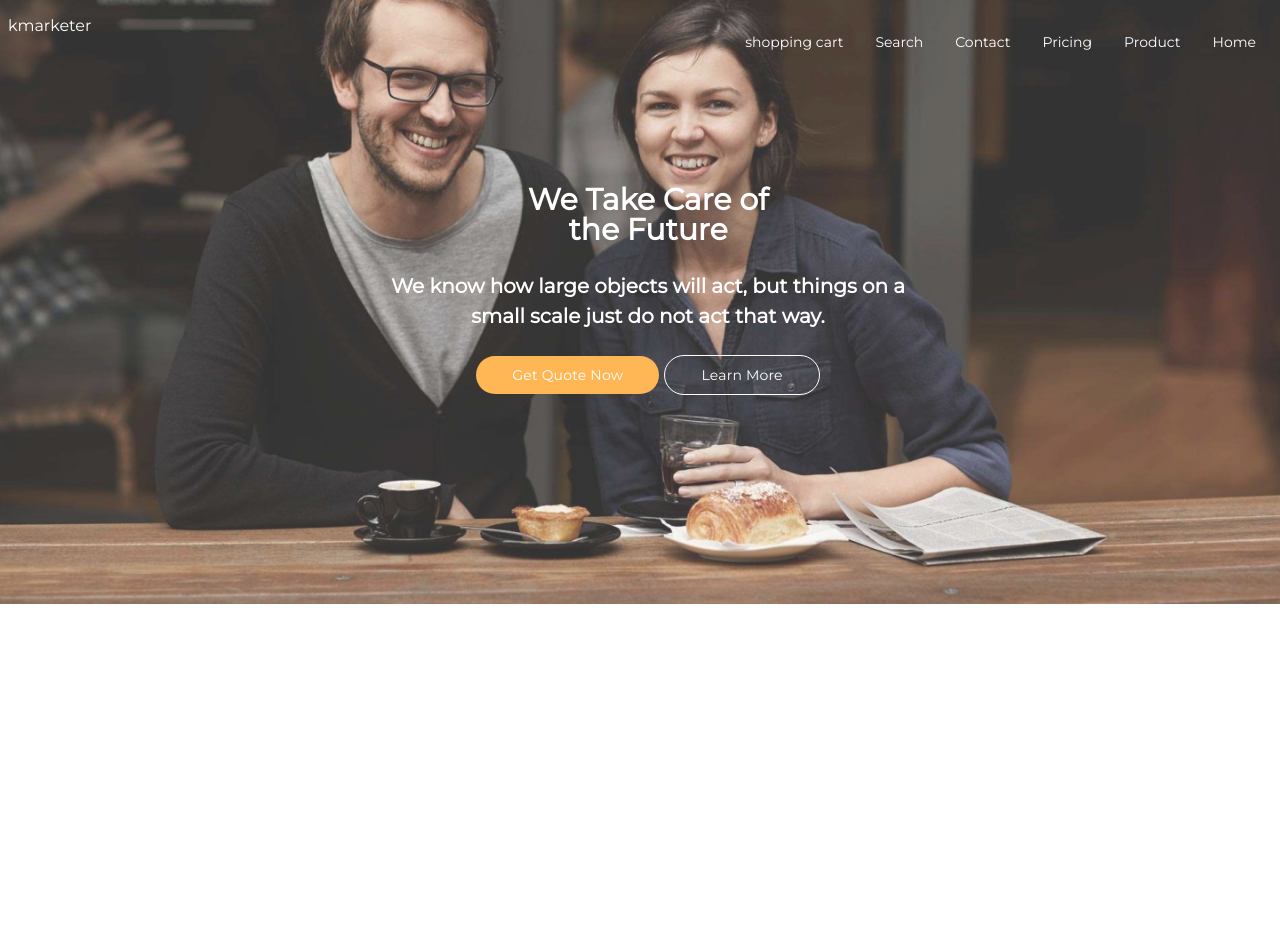
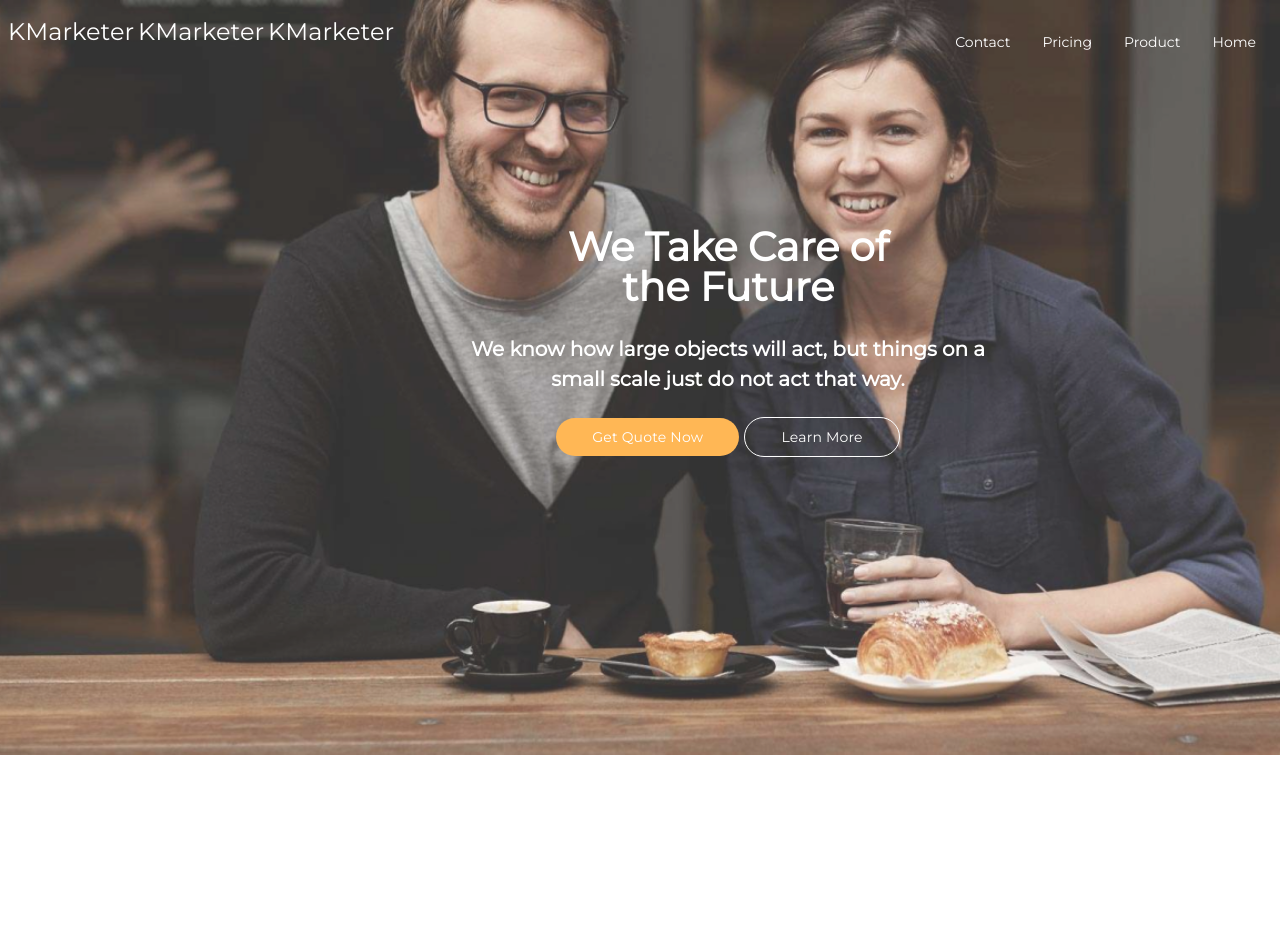
Before and after one commit to Irrreny/Project_KMarketer, a plain HTML site: page index.html in a window 1280 px wide. Before the commit the page ends 800 px from the top, so only its background shows below. Drawn offline with Linux system fonts and the light colour scheme.

```diff
--- a/index.html
+++ b/index.html
@@ -5,6 +5,7 @@
         <meta charset="utf-8">
         <meta name="viewport" content="width=device-width, initial-scale=1">
         <link href='https://fonts.googleapis.com/css?family=Montserrat' rel='stylesheet'>
+        <link ref="stylesheet" href="img/">
         <style>
             html {
                 background-image: url(img/cover.png);
@@ -15,13 +16,19 @@
             }
             .button0 {
                 float: left;
+                width: 130px;
+                height: 32px;
+                top: 13px;
+                font-weight: 700px;
+                font-size: 24px;
+                line-height: 32px;
+                letter-spacing: 0.1px;
                 color: white;
                 text-decoration: none;
             }
             li {
                 display: inline;
                 position: sticky;
-                position: relative;
             }
             li a {
                 float: right;
@@ -33,15 +40,26 @@
                 text-decoration: none;
                 padding: 14px 16px;
             }
-            article {
+            div {
                 text-align: center;
                 color: white;
                 font-size: 20px;
-                font-weight: 500px;
                 line-height: 30px;
+                top: 104px;
+                left: 195px;
+                width: 1050px;
+                height: 571px;
+                padding: 80px 0px 80px 0px;
+                gap: 80px;
+                position: relative;
+            }
+            p {
+                width: 860px;
+                height: 411px;
+                padding: 40px 0px 40px 0px;
+                gap: 40px;
                 position: absolute;
-                top: 20%;
-                width: 100%;
+                margin: 0 auto;
             }
             .button1 {
                 width: 185px;
@@ -76,23 +94,25 @@
     </head>
     <body>
         <section>
-            <nav>
-                    <a href="#" class="button0">kmarketer</a>
-                <ul>
+            <a href="#" class="button0">KMarketer</a>
+                <nav>
+                    <ul>
                     <li><a href="#">Home</a></li>
                     <li><a href="#">Product</a></li>
                     <li><a href="#">Pricing</a></li>
                     <li><a href="#">Contact</a></li>
-                    <li><a href="#">Search</a></li>
-                    <li><a href="#">shopping cart</a></li>
                 </ul>
+                <a href="#" class="button0">KMarketer</a>
+                <a href="#" class="button0">KMarketer</a>
             </nav>
         </section>
-        <article>
-        <h1>We Take Care of <br> the Future</h1>
+        <div>
+            <p>
+        <h1 style="line-height: 40px;">We Take Care of <br> the Future</h1>
         <h4>We know how large objects will act, but things on a <br> small scale just do not act that way.</h4>
         <a href="#" class="button1">Get Quote Now</a>
         <a href="#" class="button2">Learn More</a>
-        </article>
+        </p>
+        </div>
     </body>
 </html>
```
Also changed, not shown: img/cartbtn.svg (added), img/searchbtn.svg (added).
